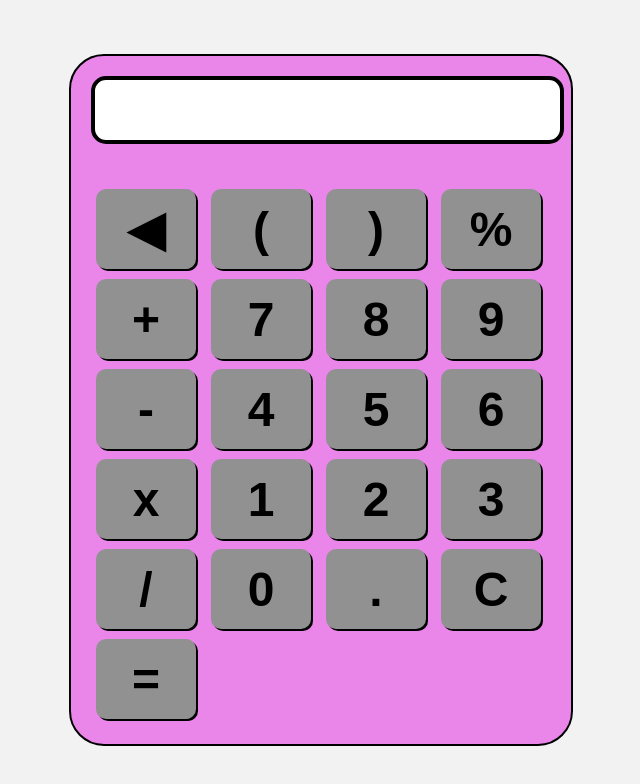
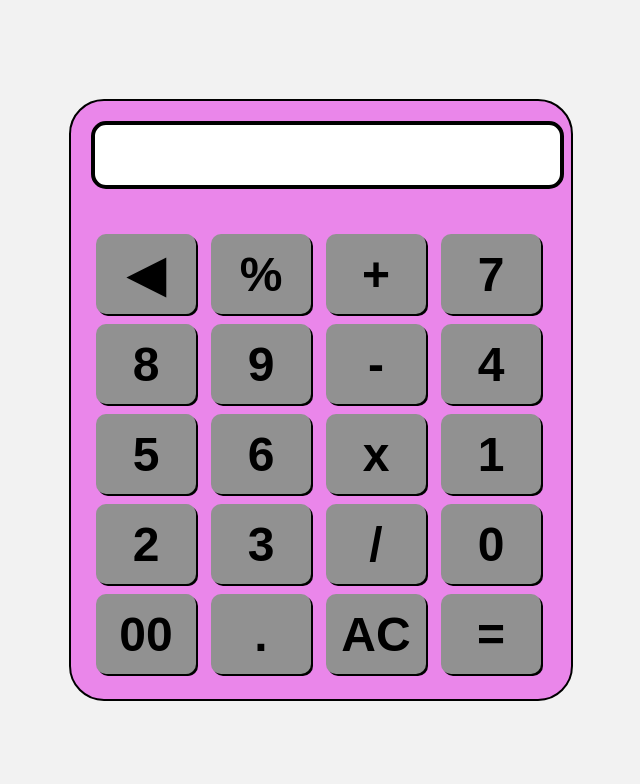
Before and after one commit to suraj072/suraj072.github.io, a plain HTML site: page index.html in a window 1280 px wide. Shown: the whole page, without its empty margins (319-959 px from the left). Drawn offline with Linux system fonts and the light colour scheme.

Commit message:
Update index.html

```diff
--- a/index.html
+++ b/index.html
@@ -11,8 +11,8 @@
         <input id="display" readonly>
         <div id="keys">
             <button onclick="backspace()">&#x25c0;</button>
-            <button onclick="appendToDisplay('&#40')">(</button>
-            <button onclick="appendToDisplay('&#41')">)</button>
+<!--             <button onclick="appendToDisplay('&#40')">(</button>
+            <button onclick="appendToDisplay('&#41')">)</button> -->
             <button onclick="appendToDisplay('%')">%</button>
             <button onclick="appendToDisplay('+')" class="operator-btn">+</button>
             <button onclick="appendToDisplay('7')">7</button>
@@ -28,8 +28,9 @@
             <button onclick="appendToDisplay('3')">3</button>
             <button onclick="appendToDisplay('/')" class="operator-btn">/</button>
             <button onclick="appendToDisplay('0')">0</button>
+            <button onclick="appendToDisplay('00')">00</button>
             <button onclick="appendToDisplay('.')">.</button>
-            <button onclick="clearDisplay()" class="operator-btn">C</button>
+            <button onclick="clearDisplay()" class="operator-btn">AC</button>
             <button onclick="calculate()">=</button>
 
         </div>
```
